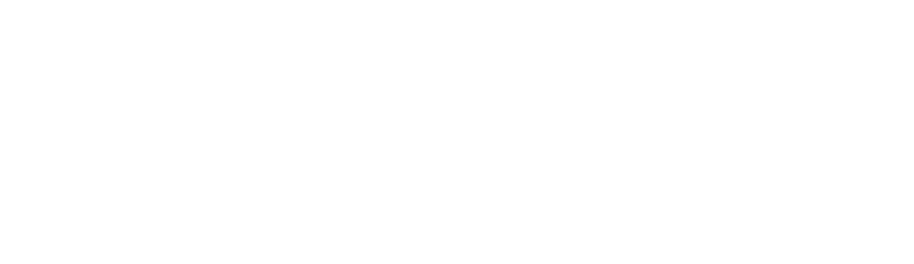
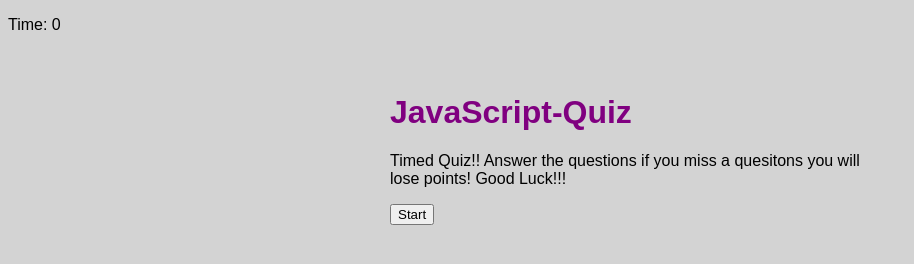
Before and after one commit to JasielAaron/JavaScript-Quiz, a plain HTML site: page index.html in a window 1280 px wide. Shown: the whole page, without its empty margins (0-914 px from the left). Drawn offline with Linux system fonts and the light colour scheme.

Commit message:
added a few divs and comments to my website

```diff
--- a/index.html
+++ b/index.html
@@ -3,9 +3,43 @@
 <head>
   <meta charset="UTF-8">
   <meta name="viewport" content="width=device-width, initial-scale=1.0">
-  <title>Document</title>
+  <title>JavaScript-Quiz</title>
+  <link rel="stylesheet" href="style.css">
 </head>
 <body>
+  <!--Added my first div here to have a timer in my header -->
+  <div class="contianer">
+    <header>
+      <div class="timer">
+        <p>
+          Time:
+          <span id="timer">
+            0
+          </span>
+        </p>
+      </div>
+    </div>
+    </header>
+    <!--Added my main section of my page so when you click start the quiz will start!-->
+    <main class="quiz">
+      <div class="quiz-start">
+        <div class="landing">
+          <h1 id="top">
+            JavaScript-Quiz
+          </h1>
+          <p>
+          Timed Quiz!! Answer the questions if you miss a quesitons you will lose points! Good Luck!!!
+          </p>
+          <button class="start">
+            Start
+          </button>
+
+        </div>
+      </div>
+
+
+    </main>
+
 
 </body>
 </html>
--- a/style.css
+++ b/style.css
@@ -0,0 +1,16 @@
+* {
+  font-family: Arial, Helvetica, sans-serif;
+}
+/*added my color to my website*/
+body {
+  background-color: lightgray;
+}
+
+.quiz {
+  margin: 60px auto 0 auto;
+  max-width: 500px;
+}
+/*changed my letters for my title */
+#top {
+  color: purple;
+}
```
